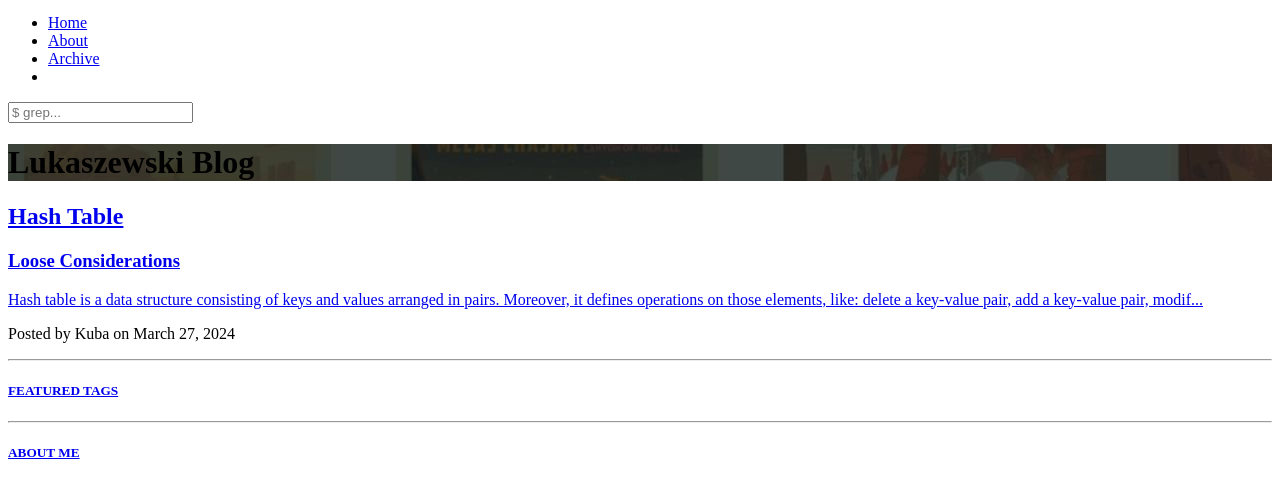
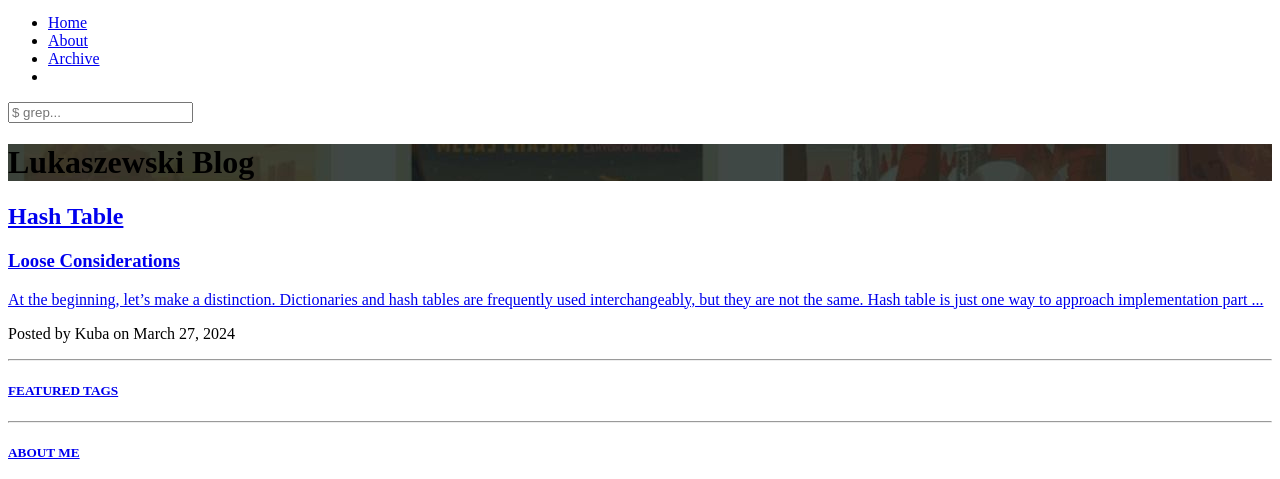
Before and after one commit to jakub-lukaszewski/jakub-lukaszewski.github.io, a Jekyll site: the page built from index.html, in a window 1280 px wide, cut to the strip 131-610 px from the top of the page. Built offline with Jekyll 4.4.1, drawn with Linux system fonts in a browser that asks for light colours; the list of posts is cut into pages by our own code; comment, search, counter and statistics services are not loaded.

Commit message:
hash table post intro modified

```diff
--- a/_posts/data_structures/2024-03-27-hash-table-intro.markdown
+++ b/_posts/data_structures/2024-03-27-hash-table-intro.markdown
@@ -11,7 +11,11 @@ tags:
   - Data structures
 ---
 
-Hash table is a data structure consisting of keys and values arranged in pairs. Moreover, it defines operations on those elements, like:
+At the beginning, let's make a distinction. Dictionaries and hash tables are frequently used interchangeably, but they are not the same.
+
+Hash table is just one way to approach implementation part of a dictionary. In this post, I would like to start off with some properties of a dictionary and go beyond that in consecutive posts.
+
+Dictionary is a data structure consisting of keys and values arranged in pairs. Moreover, it defines operations on those elements, like:
 
 1.  delete a key-value pair,
 2.  add a key-value pair,
```
